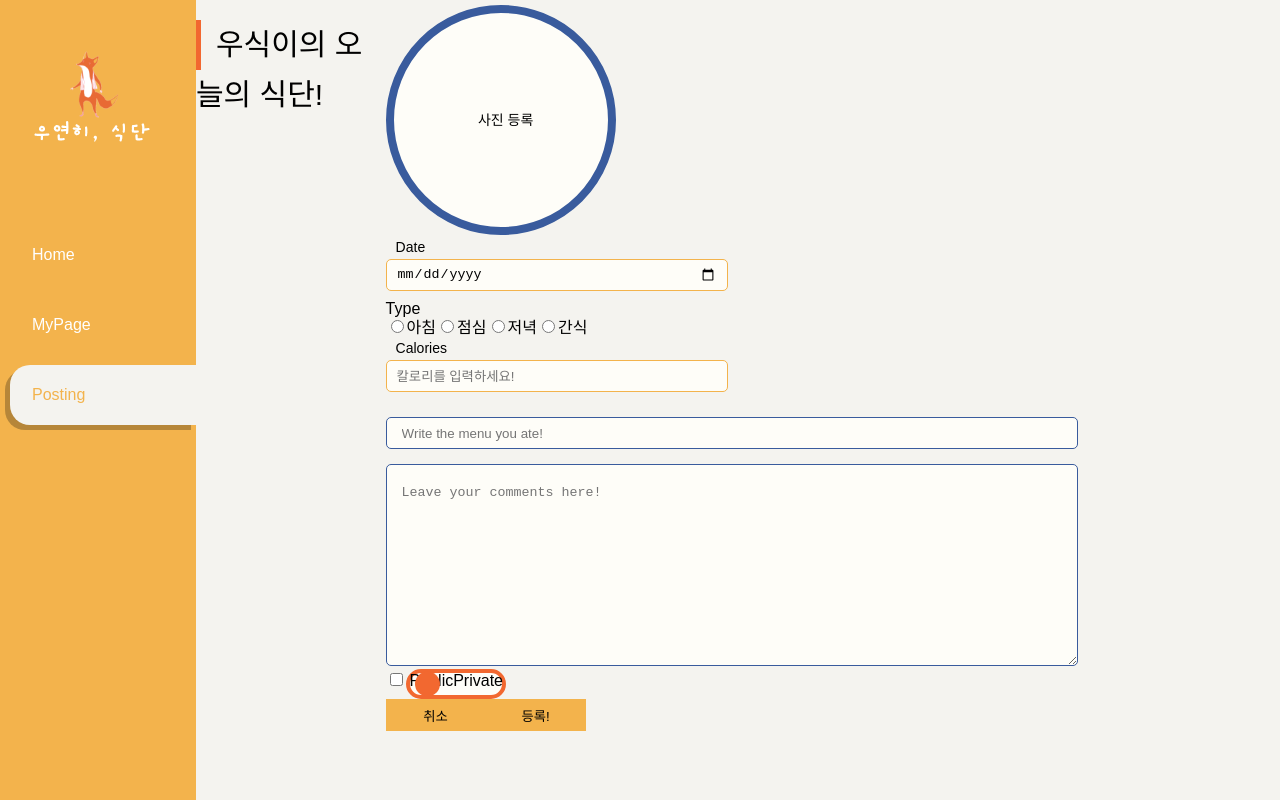
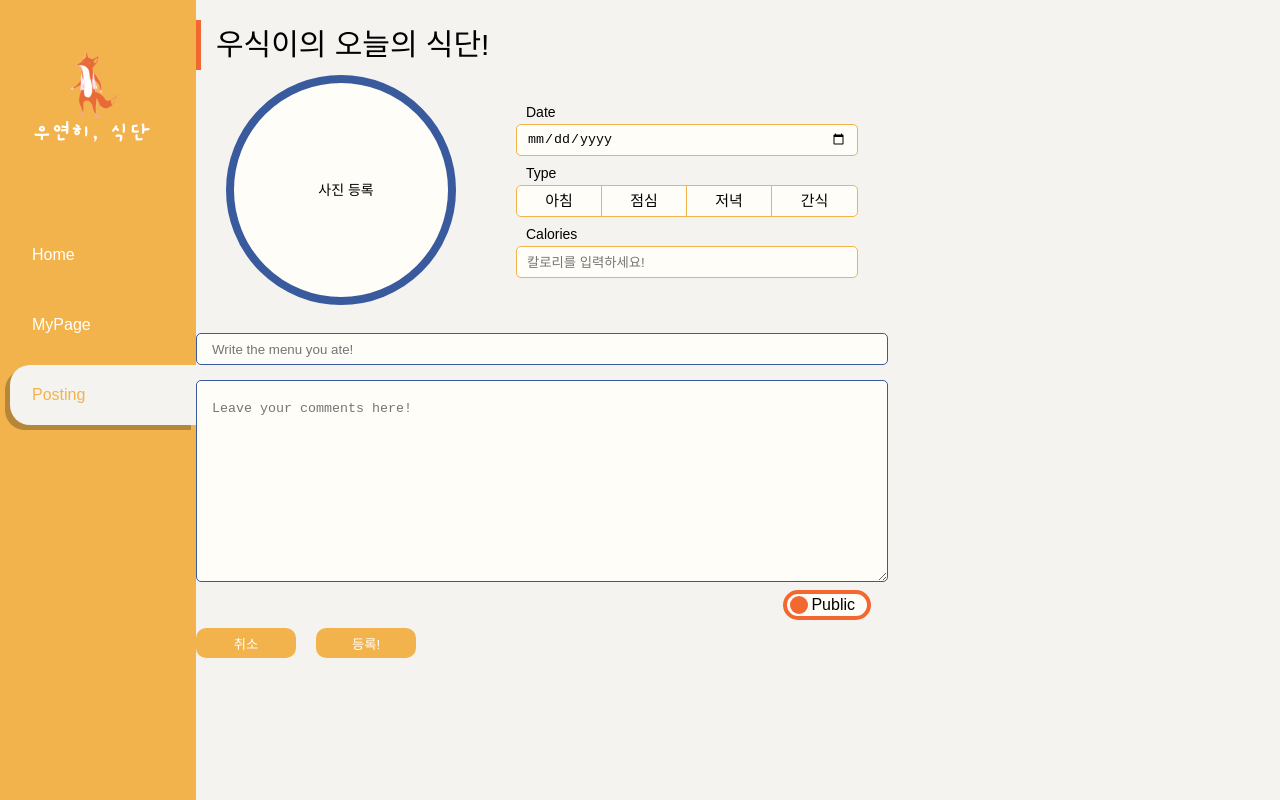
Before and after one commit to margu31/forte-diet, a React (Create React App) app: page /posting in a window 1280 px wide. Built offline with nearby package versions, Linux system fonts and the light colour scheme.

Commit message:
[스타일] toggle, button 스타일 수정

```diff
--- a/src/components/Posting/PostingButton.styled.js
+++ b/src/components/Posting/PostingButton.styled.js
@@ -3,7 +3,11 @@ import styled from "styled-components";
 export const StyledPostingButton = styled.button`
   background-color: #f3b34c;
   width: 100px;
-  height: 2rem;
+  height: 30px;
   outline: none;
   border: none;
+  color: #fff;
+  margin-right: 20px;
+  border-radius: 10px;
+  cursor: pointer;
 `;
--- a/src/components/Posting/PostingToggle.styled.js
+++ b/src/components/Posting/PostingToggle.styled.js
@@ -1,13 +1,22 @@
 import styled from "styled-components";
 
 const StyleToggle = styled.div`
-  /* label {
+  width: 690px;
+  text-align: right;
+  padding-right: 15px;
+  margin: 5px 0;
+
+  input {
+    display: none;
+  }
+
+  label {
     position: relative;
     outline: none;
     display: inline-block;
     cursor: pointer;
     user-select: none;
-    width: 100px;
+    width: 88px;
     height: 30px;
     border-radius: 50px;
     border: 4px solid #f26830;
@@ -15,70 +24,29 @@ const StyleToggle = styled.div`
 
     span {
       position: absolute;
-      font-size: 18px;
-      color: #3c3c3c;
-      line-height: 30px;
+      display: inline-block;
+      height: 22px;
+      line-height: 22px;
+    }
 
-      &:last-child {
-        width: 25px;
-        height: 25px;
-        border-radius: 50%;
-        background-color: #f26830;
-        left: 5px;
-        top: 50%;
-        transform: translateY(-50%);
-      }
+    & span:first-child {
+      right: 12px;
     }
 
     & span:nth-child(2) {
-      right: 13px;
-    }
-
-    & span:nth-child(3) {
-      left: 13px;
       display: none;
     }
   }
 
-  input {
-    opacity: 0;
-  }
-
-  input:checked {
-    & + span {
-      display: none;
-
-      & + span {
-        display: inline-block;
-        color: #fefdf8;
-        color: black;
-      }
-    }
-  } */
-
-  label {
-    position: relative;
-    outline: none;
-    display: inline-block;
-    cursor: pointer;
-    user-select: none;
-    width: 100px;
-    height: 30px;
-    border-radius: 50px;
-    border: 4px solid #f26830;
-    background-color: #fefdf8;
-  }
-
   & span:last-child {
-    position: absolute;
-    width: 25px;
-    height: 25px;
+    width: 18px;
+    height: 18px;
     border-radius: 50%;
     background-color: #f26830;
-    left: 5px;
+    left: 3px;
     top: 50%;
     transform: translateY(-50%);
-    transition: all 0.5s;
+    transition: all 0.6s;
   }
 
   input:checked + label {
@@ -87,9 +55,17 @@ const StyleToggle = styled.div`
     & span:last-child {
       background-color: #fefdf8;
       right: 5px;
-      /* top: 50%; */
-      /* transform: translateY(-50%); */
-      transform: translate3d(65px, -50%, 0);
+      transform: translate3d(58px, -50%, 0);
+    }
+
+    & span:nth-child(2) {
+      display: inline-block;
+      color: #fefdf8;
+      left: 10px;
+    }
+
+    & span:first-child {
+      display: none;
     }
   }
 `;
--- a/src/containers/PostingContainer/PostingContainer.js
+++ b/src/containers/PostingContainer/PostingContainer.js
@@ -3,23 +3,26 @@ import { useDispatch } from "react-redux";
 import PostingButton from "components/Posting/PostingButton";
 import PostingForm from "components/Posting/PostingForm";
 import PostingInput from "components/Posting/PostingInput";
-import PostingInputRadio from "components/Posting/PostingInputRadio";
 import PostingReviewBox from "components/Posting/PostingReviewBox";
 import { addMealAction } from "redux/modules/postingMenuList";
 import { reviewValidation } from "utils/validation/reviewValidation";
 import PageTitle from "components/Posting/PageTitle";
 import PostingToggle from "components/Posting/PostingToggle";
+import PostingRadioGroup from "components/Posting/PostingRadioGroup";
+import PostingDataGroup from "components/Posting/PostingDataGroup";
 
 const initialPostingFormValues = {
   photo: null,
   calories: 0,
   review: "",
+  title: "",
   isPublic: null,
   type: null,
   hasError: {
     photo: null,
     calories: null,
     review: null,
+    title: null,
     isPublic: null,
     type: null,
   },
@@ -66,16 +69,18 @@ function PostingContainer() {
         hasError: {
           ...mealData.hasError,
           review: null,
+          title: null,
         },
       });
     }
   };
 
   return (
-    <>
+    <div>
       <PageTitle>우식이의 오늘의 식단!</PageTitle>
       <PostingForm>
-        <PostingInput
+        <PostingDataGroup onChange={onChange} />
+        {/* <PostingInput
           type="file"
           id="postingFile"
           name="postingFile"
@@ -90,33 +95,7 @@ function PostingContainer() {
           onChange={onChange}
           required
         />
-        <div>
-          <p>Type</p>
-          <PostingInputRadio
-            id="breakfast"
-            name="mealType"
-            value="breakfast"
-            label="아침"
-          />
-          <PostingInputRadio
-            id="lunch"
-            name="mealType"
-            value="lunch"
-            label="점심"
-          />
-          <PostingInputRadio
-            id="dinner"
-            name="mealType"
-            value="dinner"
-            label="저녁"
-          />
-          <PostingInputRadio
-            id="snack"
-            name="mealType"
-            value="snack"
-            label="간식"
-          />
-        </div>
+        <PostingRadioGroup groupTitle="Type" />
         <PostingInput
           type="number"
           id="mealCalories"
@@ -124,10 +103,10 @@ function PostingContainer() {
           label="Calories"
           placeholder="칼로리를 입력하세요!"
           onChange={onChange}
-        />
+        /> */}
         <PostingReviewBox
           id="mealReview"
-          name="mealReview"
+          name="review"
           label="Review: "
           placeholder="Leave your comments here!"
           onChange={onChange}
@@ -153,7 +132,7 @@ function PostingContainer() {
         <PostingButton>취소</PostingButton>
         <PostingButton onSubmit={onSubmit}>등록!</PostingButton>
       </PostingForm>
-    </>
+    </div>
   );
 }
 
```
